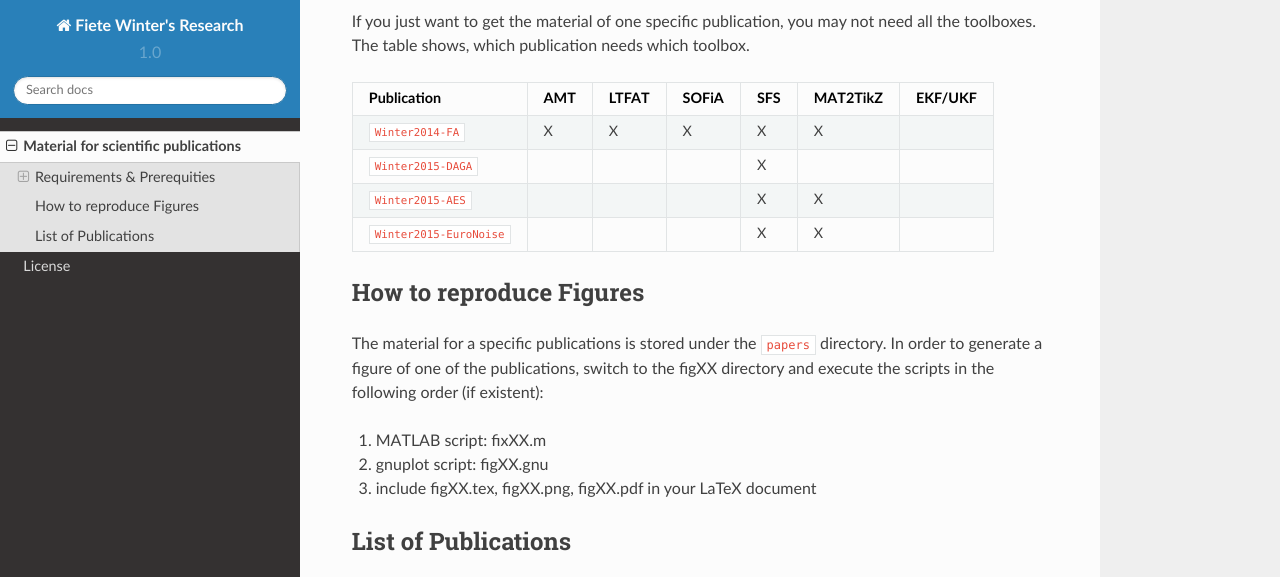
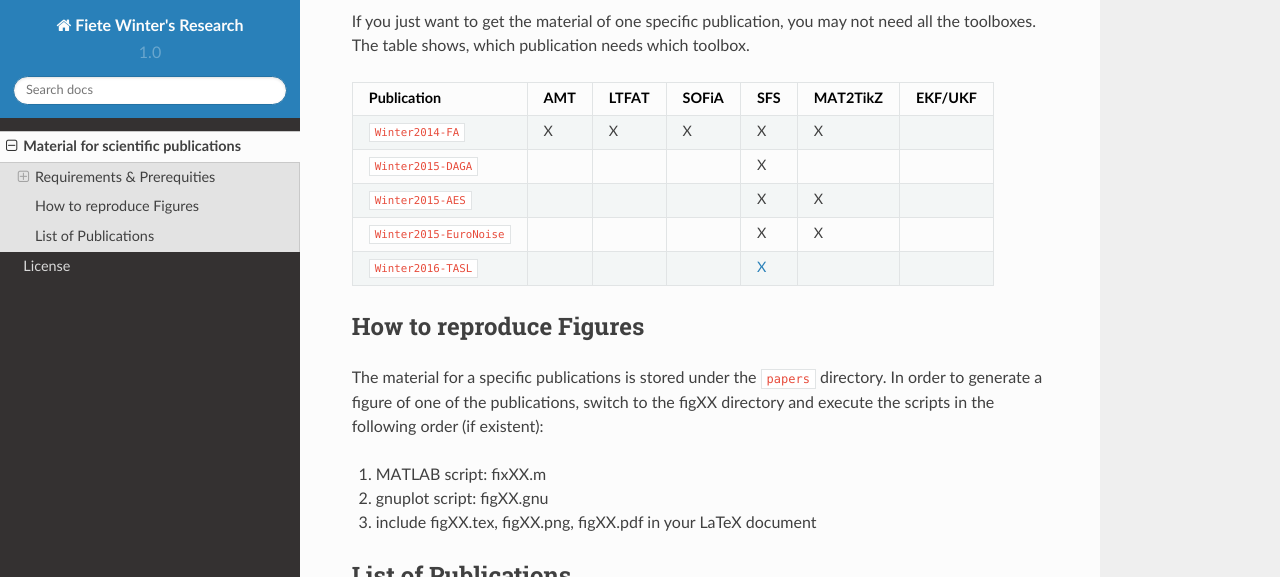
Before and after one commit to fietew/research, a Sphinx documentation site: the page built from doc/publications.rst, in a window 1280 px wide and 900 px high, scrolled down 1150 px, cut to the strip 0-577 px from the top of the window. Built offline with Sphinx 7.4.7 and the Read the Docs theme 2.0.0, drawn with Linux system fonts in a browser that asks for light colours; cross-references to code outside the pages are shown as plain code.

Commit message:
public: add TASL to bib

```diff
--- a/doc/publications.rst
+++ b/doc/publications.rst
@@ -80,14 +80,17 @@ If you just want to get the material of one specific publication, you may
 not need all the toolboxes. The table shows, which publication needs which
 toolbox.
 
-============================  =====  ======= ======= ===== ========== =========
- Publication                   AMT    LTFAT   SOFiA   SFS   MAT2TikZ   EKF/UKF
-============================  =====  ======= ======= ===== ========== =========
-:cite:`Winter2014-FA`           X       X       X      X        X
-:cite:`Winter2015-DAGA`                                X
-:cite:`Winter2015-AES`                                 X        X
-:cite:`Winter2015-EuroNoise`                           X        X
-============================  =====  ======= ======= ===== ========== =========
+============================  =====  ======= ======= ========= ========== =========
+ Publication                   AMT    LTFAT   SOFiA     SFS     MAT2TikZ   EKF/UKF
+============================  =====  ======= ======= ========= ========== =========
+:cite:`Winter2014-FA`           X       X       X        X          X
+:cite:`Winter2015-DAGA`                                  X
+:cite:`Winter2015-AES`                                   X          X
+:cite:`Winter2015-EuroNoise`                             X          X
+:cite:`Winter2016-TASL`                                `X`__
+============================  =====  ======= ======= ========= ========== =========
+
+.. __: https://github.com/sfstoolbox/sfs/tree/f14513a43aa59e4fbbe10f96fe1f737470beb96e
 
 How to reproduce Figures
 ------------------------
```
Also changed, not shown: 1 other file.
